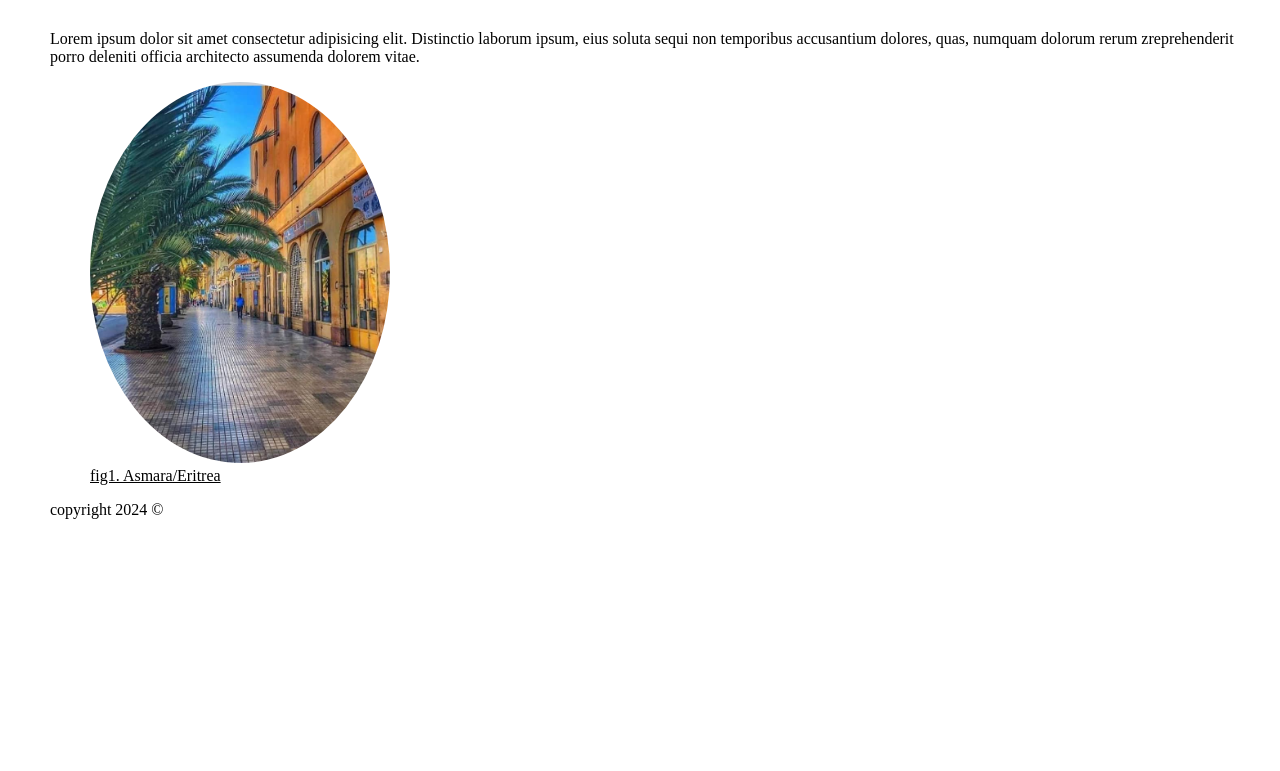
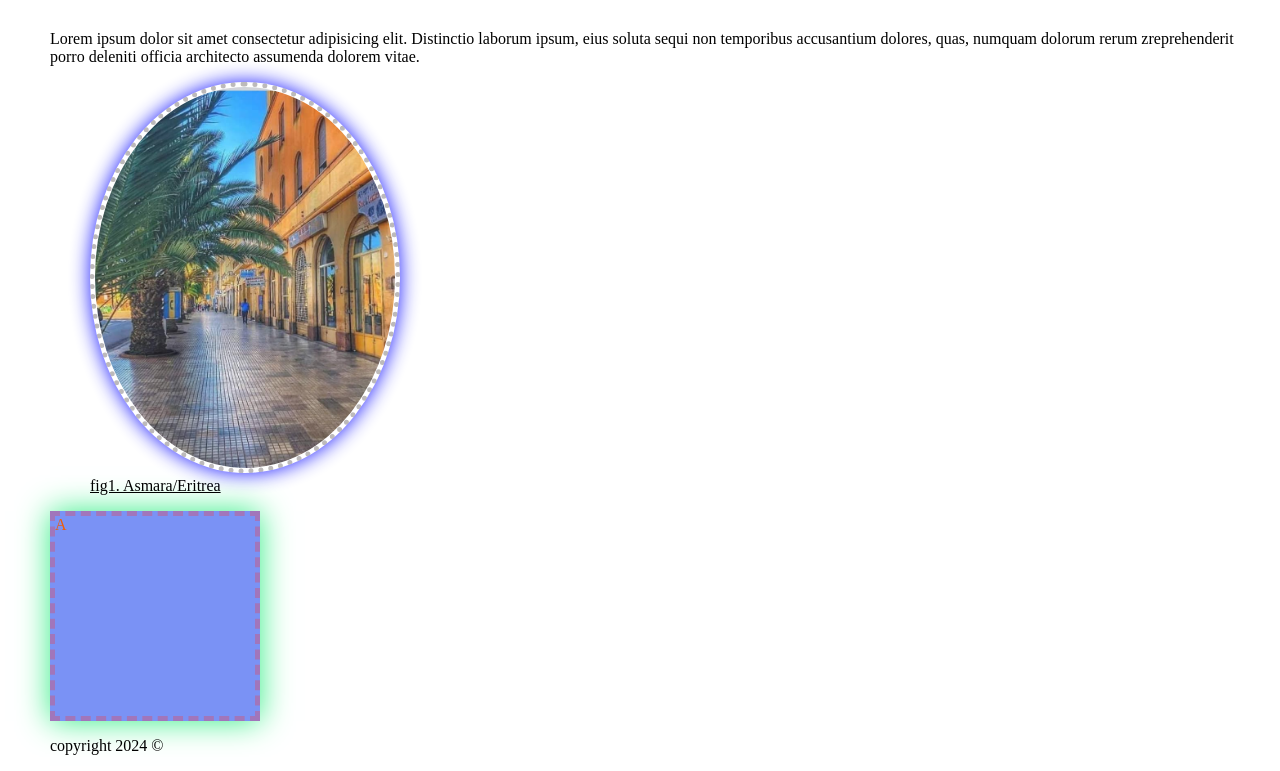
Before and after one commit to samuelkiflai/htmldemo, a plain HTML site: page index.html in a window 1280 px wide. Shown: the part 131-902 px from the top of the page. Before the commit the page ends 800 px from the top, so only its background shows below. Drawn offline with Linux system fonts and the light colour scheme.

Commit message:
add boarder and shadow

```diff
--- a/index.html
+++ b/index.html
@@ -16,10 +16,18 @@
       margin-left: 50px;
     }
 
-    .asmara{
+    .fig {
 
-      border-radius: 80%;
-    }
+      border-radius: 50%;
+      border-color: blue;
+      border-top: 10px;
+      border: 50px;
+      opacity: 90%;
+      border: 5px  dotted  rgba(16, 1, 1, 0.3) ;
+      box-shadow: 0 0 20px blue;
+
+     }
+
 
     #title{
       font-size: 50px;
@@ -36,6 +44,15 @@
     color: blue;
   }
 
+  .box{
+  width: 200px;
+  height: 200px;
+  color: rgb(238, 94, 11);
+  background-color: rgb(122, 146, 245);
+  box-shadow: 0 0 30px  rgb(50, 238, 132);
+  border: 5px  dashed  rgba(252, 56, 56, 0.3) ;
+
+  }
 
 
   </style>
@@ -57,10 +74,15 @@
   <p>Lorem ipsum dolor sit amet consectetur adipisicing elit. Distinctio laborum ipsum,
     eius soluta sequi non temporibus accusantium dolores, quas, numquam dolorum rerum
     zreprehenderit porro deleniti officia architecto assumenda dolorem vitae.</p>
+
     <figure >
-      <img src="asset/media/Asmarina.jpeg" alt="picture of asmara" style="width: 300px;" class="asmara">
+      <img src="asset/media/Asmarina.jpeg" alt="picture of asmara" style="width: 300px;" class="fig">
       <figcaption><u>fig1. Asmara/Eritrea  </u></figcaption>
     </figure>
+
+    <div class="box">
+      A
+    </div>
 
 </main>
 
```
